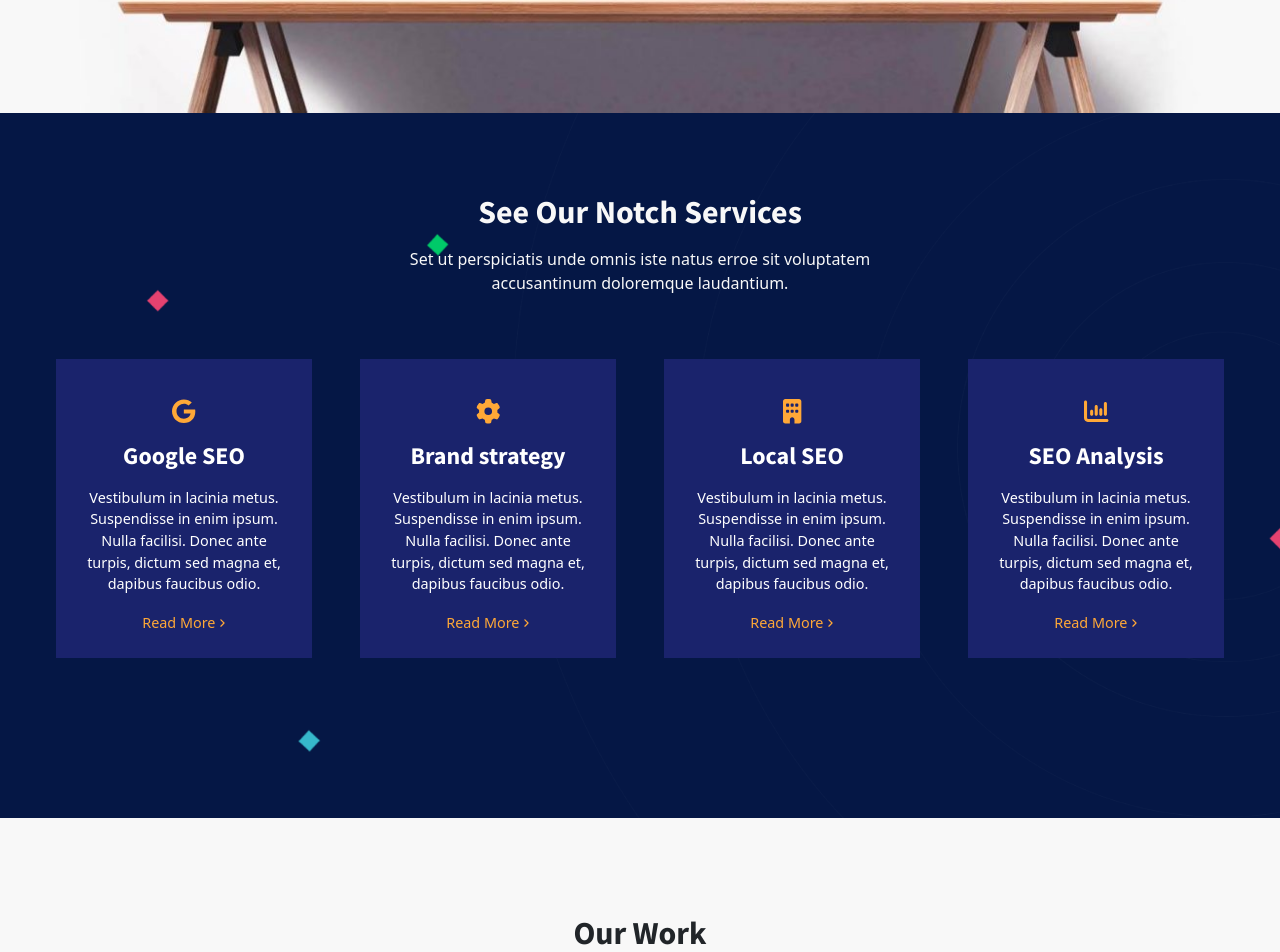
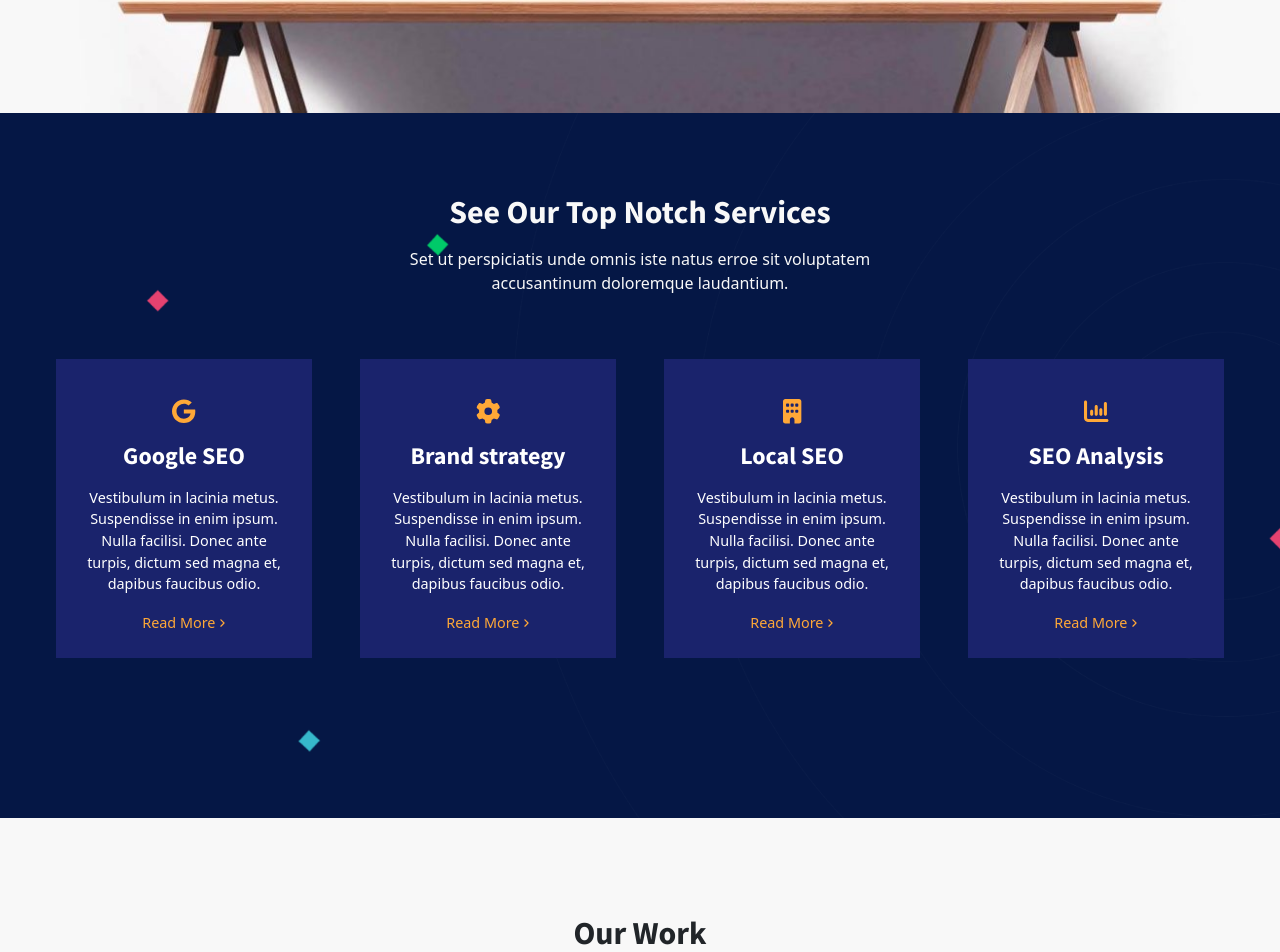
Before and after one commit to GiovanniCalia/proj-html-vuejs, a Vue app: page / in a window 1280 px wide. Shown: the part 1580-2532 px from the top of the page. Built offline with nearby package versions, Linux system fonts and the light colour scheme.

Commit message:
Perfezionamento finale esercizio

```diff
--- a/src/components/MainPartTwo.vue
+++ b/src/components/MainPartTwo.vue
@@ -2,7 +2,7 @@
 <main>
     <div class="cont_box">
         <div class=" text-box text-center py-5">
-            <h2 class="mb-3">See Our Notch Services</h2>
+            <h2 class="mb-3">See Our Top Notch Services</h2>
             <p>Set ut perspiciatis unde omnis iste natus erroe sit voluptatem accusantinum doloremque laudantium.</p>
         </div>
 
```
